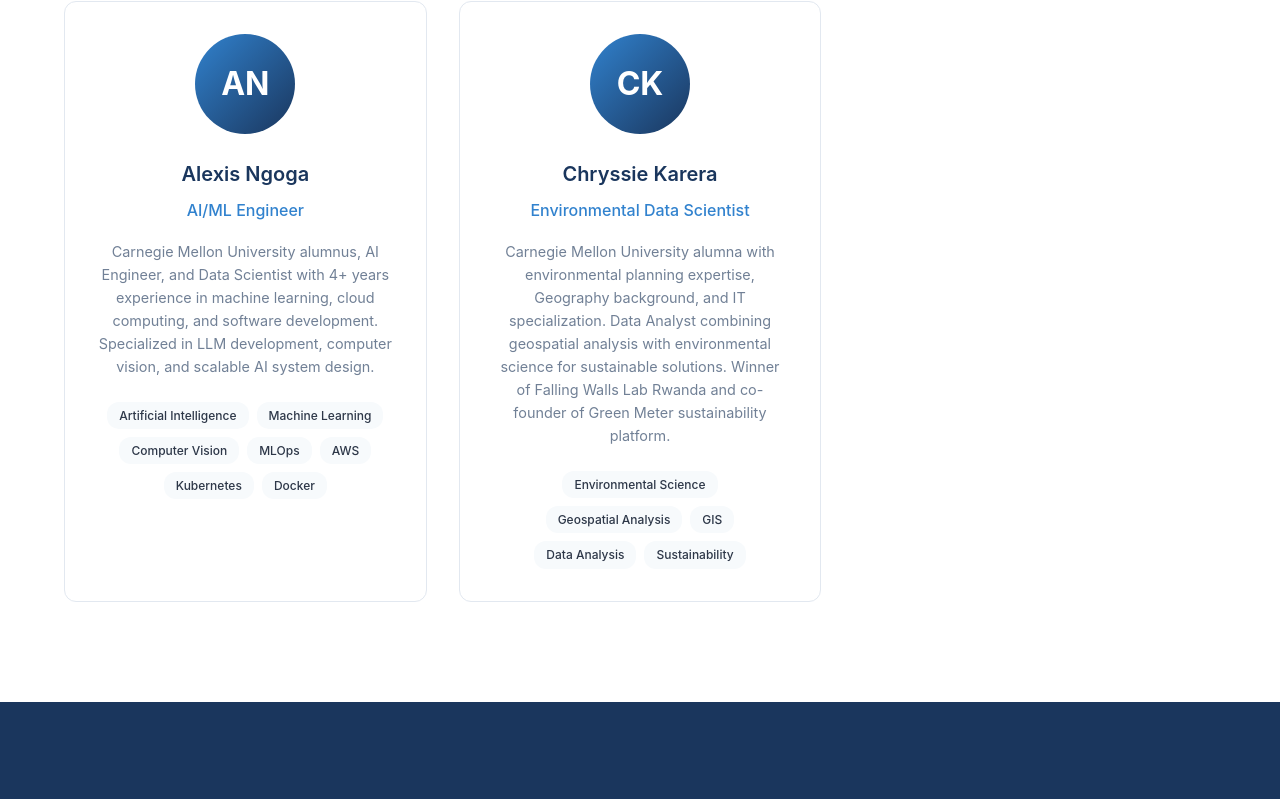
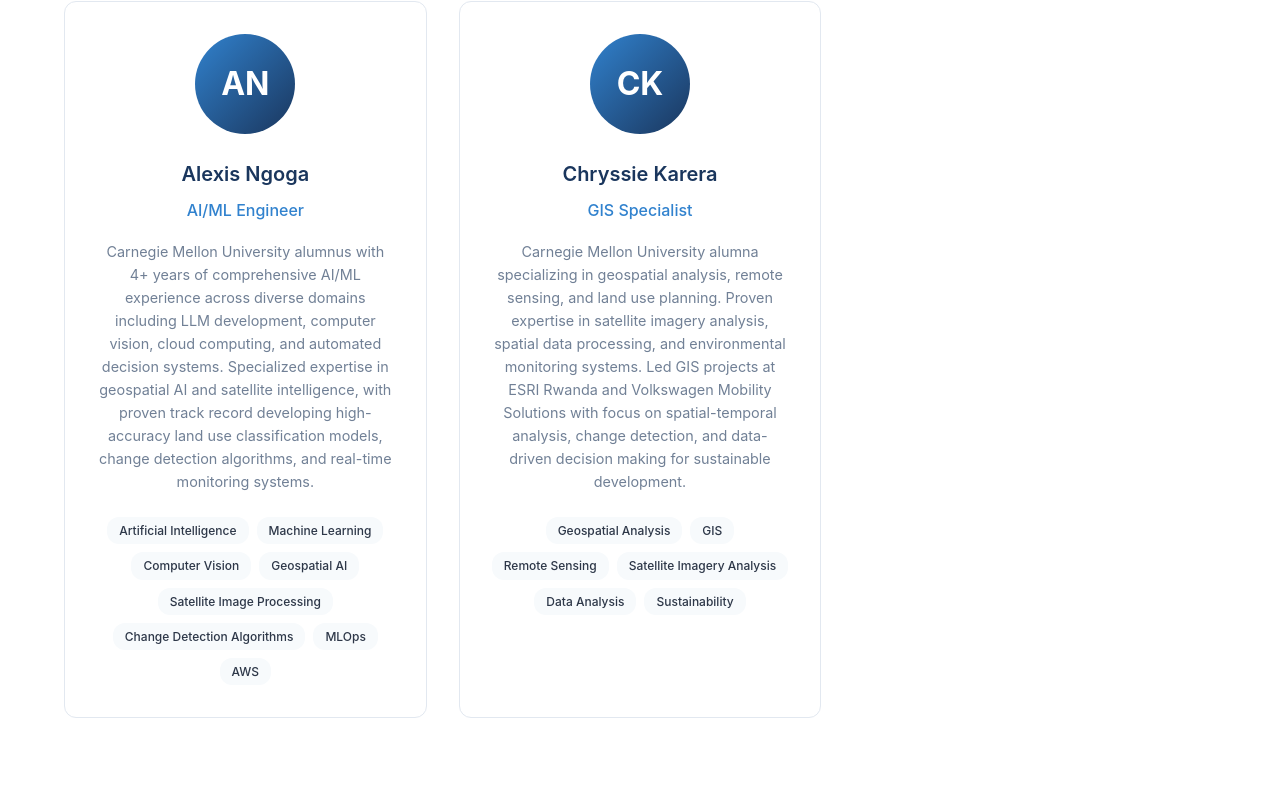
Before and after one commit to kevinbivegete/Evolution, a plain HTML site: page index.html in a window 1280 px wide. Shown: the part 4146-4945 px from the top of the page. Drawn offline with Linux system fonts and the light colour scheme.

Commit message:
Changed summary information for CK and AN

```diff
--- a/index.html
+++ b/index.html
@@ -399,7 +399,7 @@
           </div>
 
           <div class="team-member fade-in">
-            <div class="member-avatar">SM</div>
+            <div class="member-avatar">SS</div>
             <h3 class="member-name">Sion Shami</h3>
             <p class="member-role">Software Engineer</p>
             <p class="member-bio">
@@ -423,37 +423,46 @@
             <h3 class="member-name">Alexis Ngoga</h3>
             <p class="member-role">AI/ML Engineer</p>
             <p class="member-bio">
-              Carnegie Mellon University alumnus, AI Engineer, and Data
-              Scientist with 4+ years experience in machine learning, cloud
-              computing, and software development. Specialized in LLM
-              development, computer vision, and scalable AI system design.
+              Carnegie Mellon University alumnus with 4+ years of comprehensive
+              AI/ML experience across diverse domains including LLM development,
+              computer vision, cloud computing, and automated decision systems.
+              Specialized expertise in geospatial AI and satellite intelligence,
+              with proven track record developing high-accuracy land use
+              classification models, change detection algorithms, and real-time
+              monitoring systems.
             </p>
             <div class="member-skills">
               <span class="skill-tag">Artificial Intelligence</span>
               <span class="skill-tag">Machine Learning</span>
               <span class="skill-tag">Computer Vision</span>
+              <span class="skill-tag">Geospatial AI</span>
+              <span class="skill-tag">Satellite Image Processing</span>
+              <span class="skill-tag">Change Detection Algorithms</span>
               <span class="skill-tag">MLOps</span>
               <span class="skill-tag">AWS</span>
-              <span class="skill-tag">Kubernetes</span>
-              <span class="skill-tag">Docker</span>
+              <!-- <span class="skill-tag">Kubernetes</span>
+              <span class="skill-tag">Docker</span> -->
             </div>
           </div>
 
           <div class="team-member fade-in">
             <div class="member-avatar">CK</div>
             <h3 class="member-name">Chryssie Karera</h3>
-            <p class="member-role">Environmental Data Scientist</p>
+            <p class="member-role">GIS Specialist</p>
             <p class="member-bio">
-              Carnegie Mellon University alumna with environmental planning
-              expertise, Geography background, and IT specialization. Data
-              Analyst combining geospatial analysis with environmental science
-              for sustainable solutions. Winner of Falling Walls Lab Rwanda and
-              co-founder of Green Meter sustainability platform.
+              Carnegie Mellon University alumna specializing in geospatial
+              analysis, remote sensing, and land use planning. Proven expertise
+              in satellite imagery analysis, spatial data processing, and
+              environmental monitoring systems. Led GIS projects at ESRI Rwanda
+              and Volkswagen Mobility Solutions with focus on spatial-temporal
+              analysis, change detection, and data-driven decision making for
+              sustainable development.
             </p>
             <div class="member-skills">
-              <span class="skill-tag">Environmental Science</span>
               <span class="skill-tag">Geospatial Analysis</span>
               <span class="skill-tag">GIS</span>
+              <span class="skill-tag">Remote Sensing</span>
+              <span class="skill-tag">Satellite Imagery Analysis</span>
               <span class="skill-tag">Data Analysis</span>
               <span class="skill-tag">Sustainability</span>
             </div>
```
